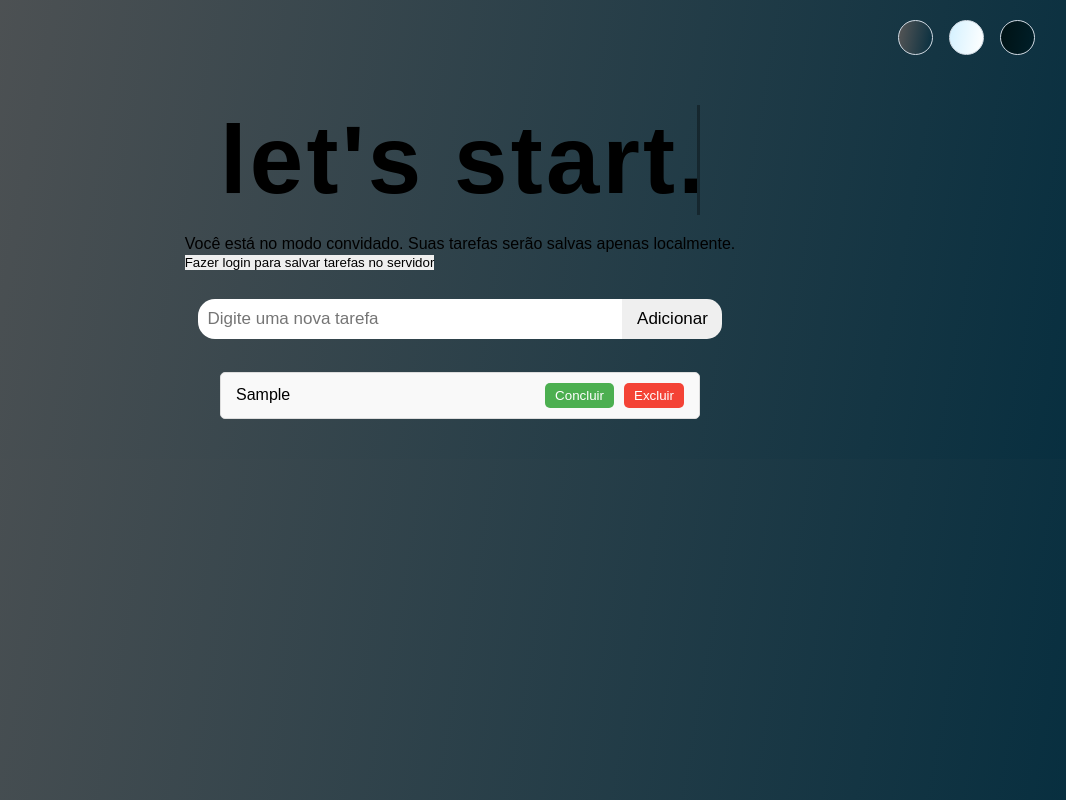
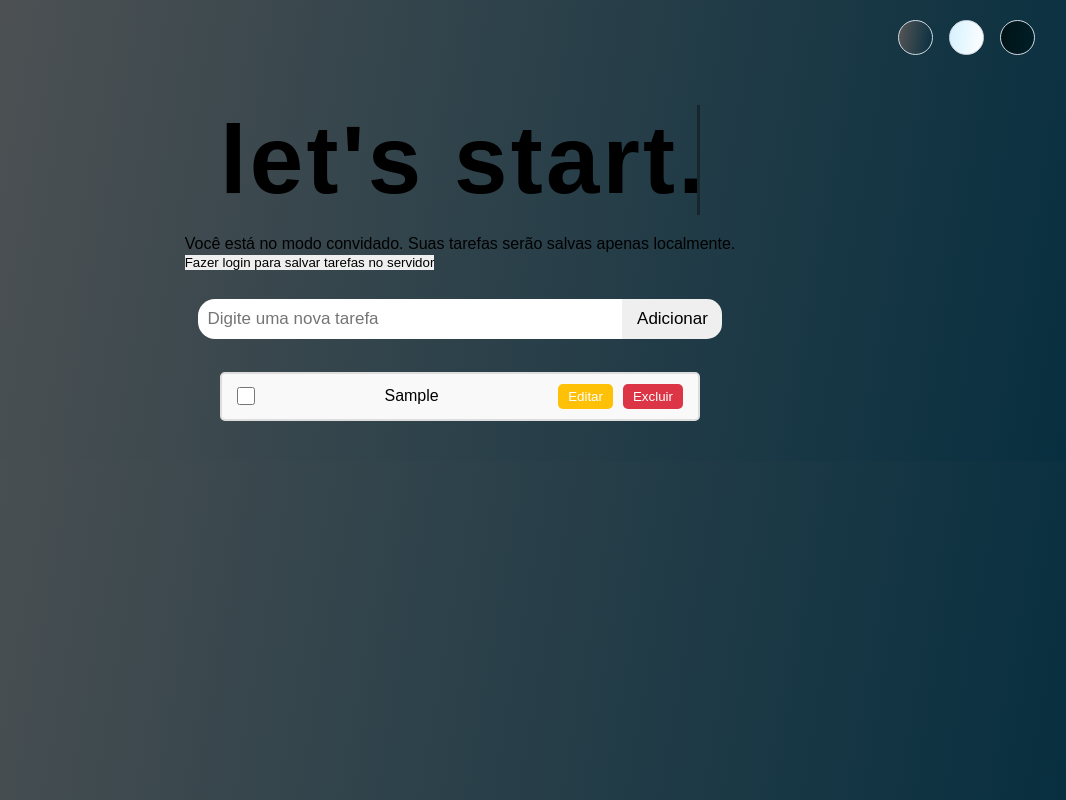
Before and after one commit to benlove-chris/to-do-List, a React (Create React App) app in the folder todo-list-frontend/: page / in a window 1280 px wide. Both pictures are taken after typing "Sample" into the empty fields and a click on the button "Adicionar". Shown: the whole page, without its empty margins (180-1246 px from the left). Built offline with nearby package versions, Linux system fonts and the light colour scheme; a web font is replaced by a local one.

Commit message:
adição de checkbox
Adicionado um checkbox  para concluir uma tarefa e aplicação das cores conforme o tema

```diff
--- a/todo-list-frontend/src/components/home/Home.css
+++ b/todo-list-frontend/src/components/home/Home.css
@@ -1,4 +1,6 @@
 /* Reset básico */
+
+
 * {
   margin: 0;
   padding: 0;
@@ -16,7 +18,7 @@ body {
 /* Estilos dos temas */
 .standard {
   background-image: linear-gradient(100deg, #575656, #062e3f);
-  color: #ffdfdb;
+  color:red; /*color: #ffdfdb;*/
   transition: 0.3s linear;
 
 }
@@ -164,12 +166,3 @@ body {
         max-width: 255px;
     }
 }
-
-
-
-
-/* Input themes */
-form input.standard-input {
-    background-color: darkred;
-    color: red;
-}
--- a/todo-list-frontend/src/components/tarefaList/TarefaList.css
+++ b/todo-list-frontend/src/components/tarefaList/TarefaList.css
@@ -1,16 +1,6 @@
-/* Estilo do header */
-.home-header {
-  background-color: #4CAF50;
-  color: white;
-  padding: 20px;
-  text-align: center;
-  border-bottom: 2px solid #ddd;
-}
 
-.home-header h1 {
-  margin: 0;
-  font-size: 28px;
-}
+
+
 
 /* Lista de tarefas */
 .tarefa-list {
@@ -39,31 +29,44 @@
   gap: 10px;
 }
 
-.concluir-button {
-  background-color: #4CAF50;
-  color: white;
-  border: none;
-  padding: 5px 10px;
-  border-radius: 5px;
+/* Estilo do checkbox para concluir a tarefa */
+.concluir-checkbox {
+  margin-right: 10px;
+  width: 18px;
+  height: 18px;
   cursor: pointer;
 }
 
-.concluir-button:hover {
-  background-color: #45a049;
+/* Estilo do botão editar */
+.editar-button {
+  background-color: #ffc107; /* Amarelo */
+  border: none;
+  border-radius: 5px;
+  padding: 5px 10px;
+  color: white;
+  cursor: pointer;
+  transition: background-color 0.3s ease;
 }
 
+.editar-button:hover {
+  background-color: #e0a800;
+}
+
+/* Estilo do botão excluir */
 .excluir-button {
-  background-color: #f44336;
+  background-color: #dc3545; /* Vermelho */
+  border: none;
+  border-radius: 5px;
+  padding: 5px 10px;
   color: white;
-  border: none;
-  padding: 5px 10px;
-  border-radius: 5px;
   cursor: pointer;
+  transition: background-color 0.3s ease;
 }
 
 .excluir-button:hover {
-  background-color: #d32f2f;
+  background-color: #b02a37;
 }
+
 
 /* Ajuste para centralizar a lista de tarefas */
 .tarefa-list {
@@ -74,19 +77,38 @@
 }
 
 /* Estilo dos itens da tarefa */
+/* Estilos padrão */
 .tarefa-item {
   display: flex;
   justify-content: space-between;
   align-items: center;
   padding: 10px 15px;
-  border: 1px solid #ddd;
+  border: 2px solid #ddd;
   border-radius: 5px;
   margin: 10px auto; /* Espaçamento entre itens */
-  background-color: #f9f9f9;
   width: 100%; /* Garante que o item ocupe toda a largura disponível */
   max-width: 500px; /* Define uma largura máxima para manter o design responsivo */
   transition: background-color 0.3s;
 }
+
+/* Cor de fundo para o tema padrão */
+.standard .tarefa-item {
+  background-color: rgb(26, 27, 27);
+  color: #ffdfdb; /* Texto no tema padrão */
+}
+
+/* Cor de fundo para o tema claro */
+.light .tarefa-item {
+  background-color:#AEB1B4;
+  color: #1a150e; /* Texto no tema claro */
+}
+
+/* Cor de fundo para o tema escuro */
+.darker .tarefa-item {
+  background-color: #01394c;
+  color: #ffffff; /* Texto no tema escuro */
+}
+
 
 /* Estilo para o contêiner geral */
 .home-container {
--- a/todo-list-frontend/src/components/tarefaList/TarefaList.jsx
+++ b/todo-list-frontend/src/components/tarefaList/TarefaList.jsx
@@ -10,13 +10,21 @@ const TarefaList = ({ tarefas, onConcluir, onExcluir }) => {
           key={index}
           className={`tarefa-item ${tarefa.concluida ? 'concluida' : ''}`}
         >
+          {/* Checkbox para concluir a tarefa */}
+          <input
+            type="checkbox"
+            checked={tarefa.concluida}
+            onChange={() => onConcluir(index)}
+            className="concluir-checkbox"
+          />
           <span>{tarefa.descricao}</span>
           <div className="tarefa-buttons">
+            {/* Botão renomeado para Editar */}
             <button
-              className="concluir-button"
-              onClick={() => onConcluir(index)}
+              className="editar-button"
+              onClick={() => console.log(`Editar tarefa ${index}`)}
             >
-              {tarefa.concluida ? 'Desfazer' : 'Concluir'}
+              Editar
             </button>
             <button
               className="excluir-button"
```
